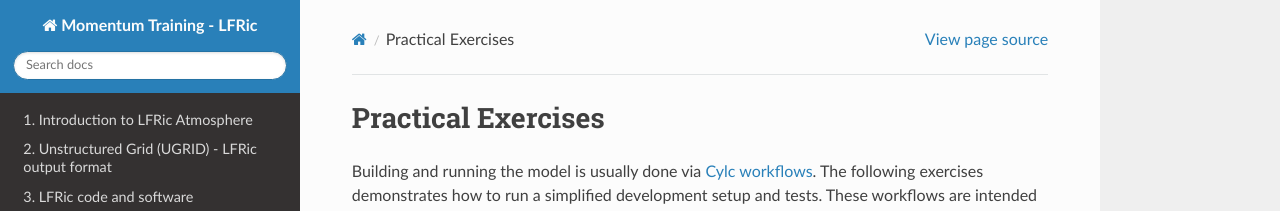
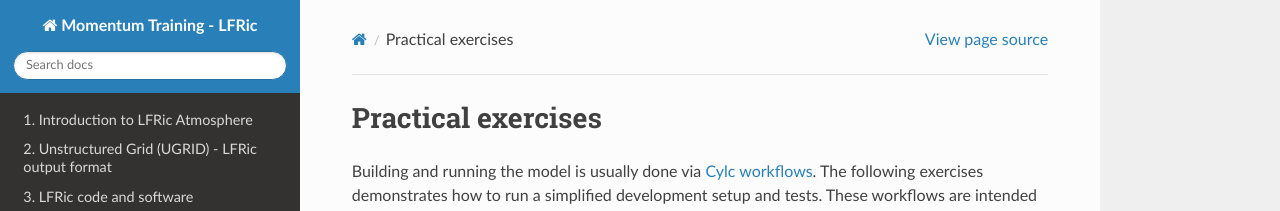
Before and after one commit to MetOffice/LFRic-Atmosphere-Training, a Sphinx documentation site: the page built from source/lfric_infrastructure/practical_exercises.rst, in a window 1280 px wide and 900 px high. Shown: the top 211 px of the window. Built offline with Sphinx 7.4.7 and the Read the Docs theme 3.1.0, drawn with Linux system fonts in a browser that asks for light colours; some of the changed text lies outside the part shown.

Commit message:
Adjust case

```diff
--- a/source/lfric_infrastructure/practical_exercises.rst
+++ b/source/lfric_infrastructure/practical_exercises.rst
@@ -1,5 +1,5 @@
 
-Practical Exercises
+Practical exercises
 ===================
 
 Building and running the model is usually done via `Cylc workflows <https://cylc.github.io/cylc-doc/latest/html/tutorial/introduction.html#what-is-a-workflow>`_. The following exercises demonstrates how to run a simplified development setup and tests. These workflows are intended for model and workflow development. Model applications for global and regional modelling are following later in this training.
@@ -27,5 +27,5 @@ Check out the source code and run lfric_atm_developer `rose stem test <https://m
 
 
 
-Practical 3: Code Change
+Practical 3: Code change
 ------------------------
```
